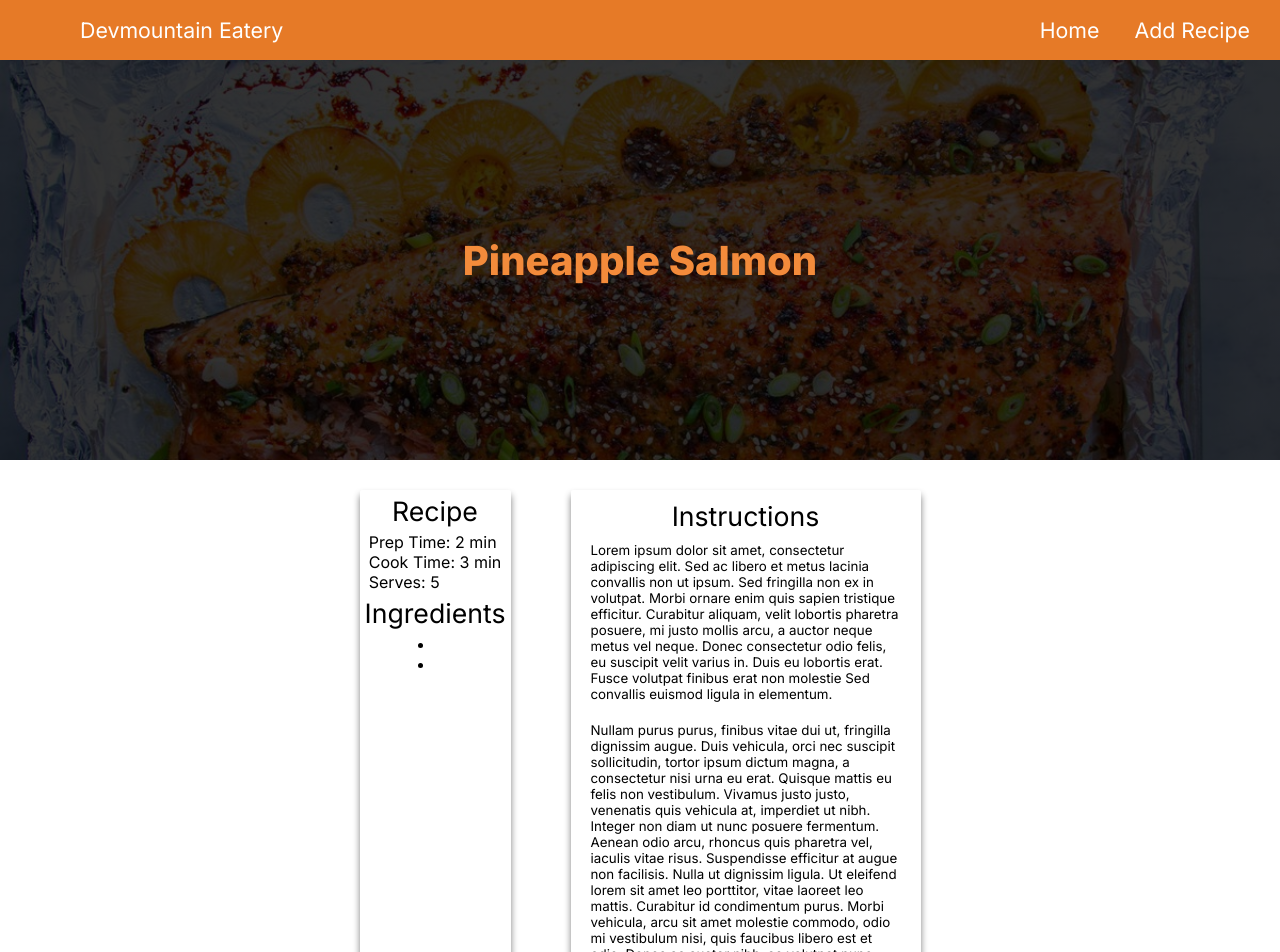
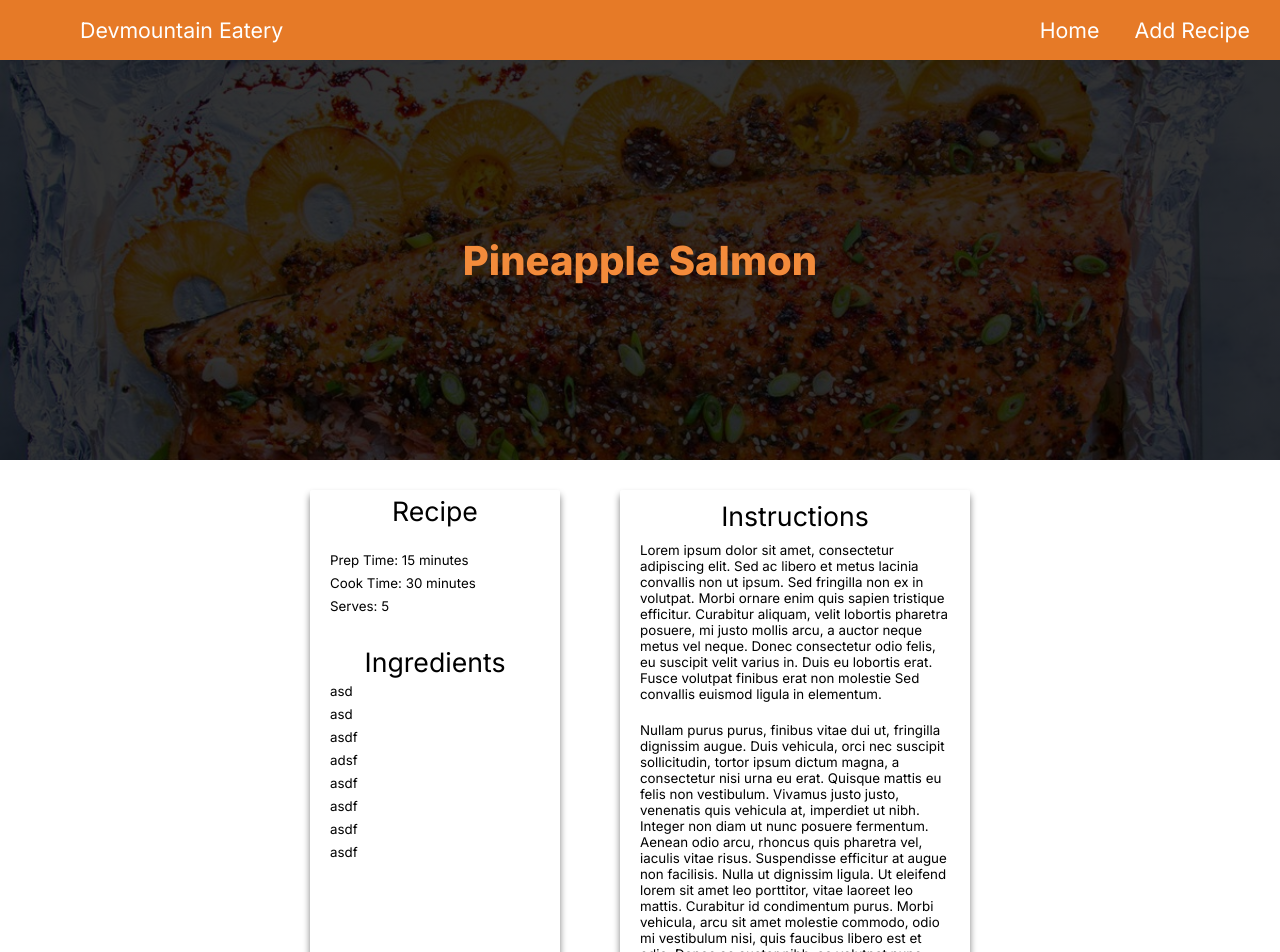
Before and after one commit to nclark561/devmountain-recipes, a React (Create React App) app: page /recipe/3 in a window 1280 px wide. Shown: the top 952 px of the page. Built offline with nearby package versions, Linux system fonts and the light colour scheme.

Commit message:
added more styling

```diff
--- a/src/components/detailComponents/DetailScreen.css
+++ b/src/components/detailComponents/DetailScreen.css
@@ -11,11 +11,12 @@
 .ingredients {
     display: flex;
     flex-direction: column;
-    align-items: center;
     margin: 30px;
     box-shadow: 0 5px 7px gray;
     border-radius: 2px;
     font-family: Inter;
+    width: 250px;
+    white-space: none;
 }
 
 .instructions {
@@ -32,10 +33,23 @@
 .ing {
     margin: 5px;
     font-size: 20pt;
+    display: flex;
+    flex-direction: column;
+    text-align: center;
+}
+
+.ing-p {
+    font-size: 10pt;
 }
 
 .ing-list {
+    list-style: none;
+}
 
+.ing-list > li {
+    font-size: 10pt;
+    margin-bottom: 7px;
+    margin-left: 20px;
 }
 
 .instr {
@@ -48,3 +62,11 @@
     margin: 20px;
     margin-top: 0px;
 }
+
+.rec {
+    margin: 20px;
+}
+
+.rec > p {
+    margin-bottom: 7px;
+}
--- a/src/components/detailComponents/DetailScreen.jsx
+++ b/src/components/detailComponents/DetailScreen.jsx
@@ -24,14 +24,20 @@ const DetailScreen = () => {
         <div className="ingredients">
           <h2 className="ing">Recipe</h2>
           <div className="rec">
-            <p className="ing-p">Prep Time: 2 min</p>
-            <p className="ing-p">Cook Time: 3 min</p>
+            <p className="ing-p">Prep Time: 15 minutes</p>
+            <p className="ing-p">Cook Time: 30 minutes</p>
             <p className="ing-p">Serves: 5</p>
           </div>
           <h2 className="ing">Ingredients</h2>
           <ul className="ing-list">
-            <li></li>
-            <li></li>
+            <li>asd</li>
+            <li>asd</li>
+            <li>asdf</li>
+            <li>adsf</li>
+            <li>asdf</li>
+            <li>asdf</li>
+            <li>asdf</li>
+            <li>asdf</li>
           </ul>
         </div>
         <div className="instructions">
```
